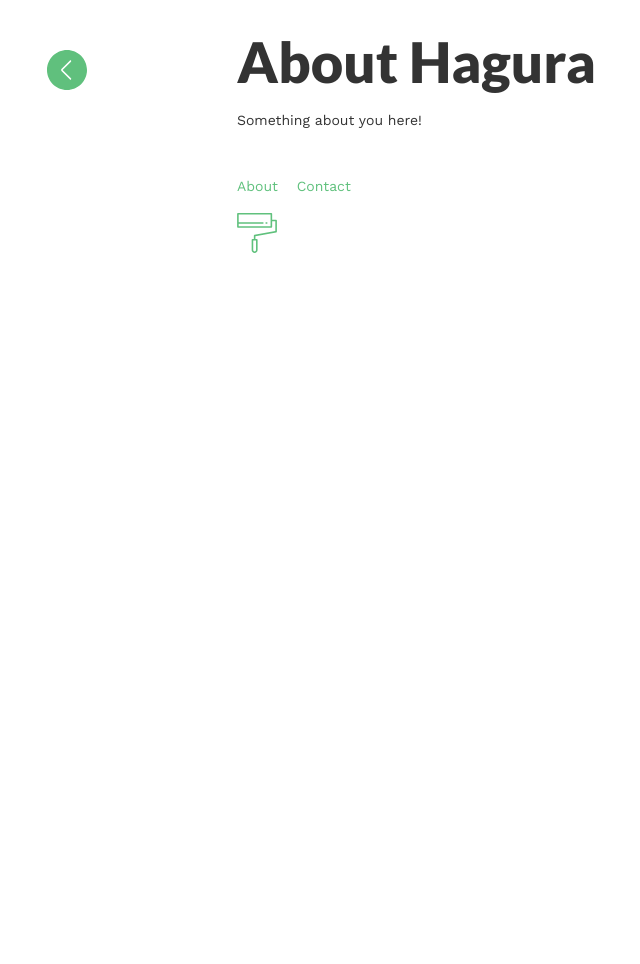
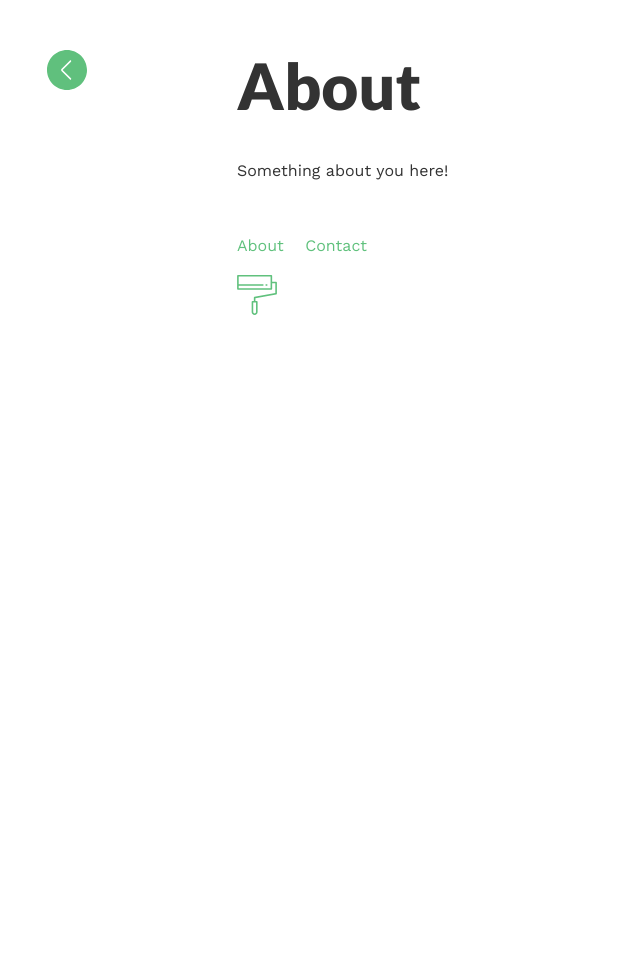
Before and after one commit to SolastalgiaUSA/solastalgiausa.github.io, a Jekyll site: the page built from about.md, in a window 1280 px wide. Shown: the whole page, without its empty margins (3-643 px from the left). Built offline with Jekyll 4.4.1, drawn with Linux system fonts in a browser that asks for light colours.

Commit message:
changed some styling

```diff
--- a/_sass/style.scss
+++ b/_sass/style.scss
@@ -29,7 +29,7 @@ body {
     h1,h2,h3,h4,h5,h6 {
          font-family: "Lato", "Helvetica Neue", Helvetica, sans-serif;
          font-weight: bold;
-         line-height: 1.2;
+         line-height: 1.7;
          margin: 0;
          text-transform: capitalize;
     }
--- a/about.md
+++ b/about.md
@@ -1,5 +1,5 @@
 ---
-title: About Hagura
+title: About
 layout: post
 permalink: /about/
 ---
--- a/css/main.scss
+++ b/css/main.scss
@@ -5,7 +5,7 @@
 @charset "utf-8";
 
 $base-font-family: 'Work Sans', sans-serif;
-$base-font-size:   14px;
+$base-font-size:   16px;
 $base-font-weight: 400;
 $small-font-size:  $base-font-size * 0.875;
 $base-line-height: 1.7;
```
Also changed, not shown: _posts/2016-12-02-return.md (+1 -1 lines).
